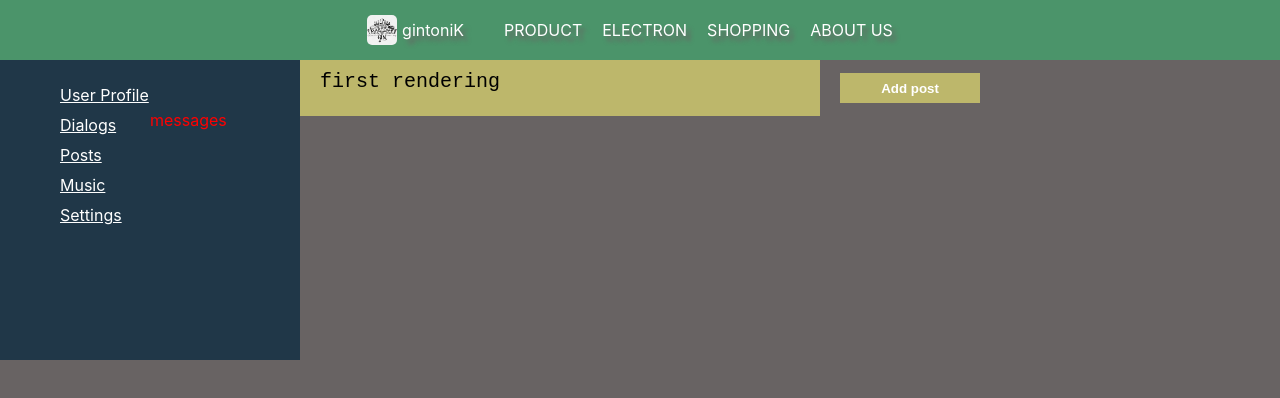
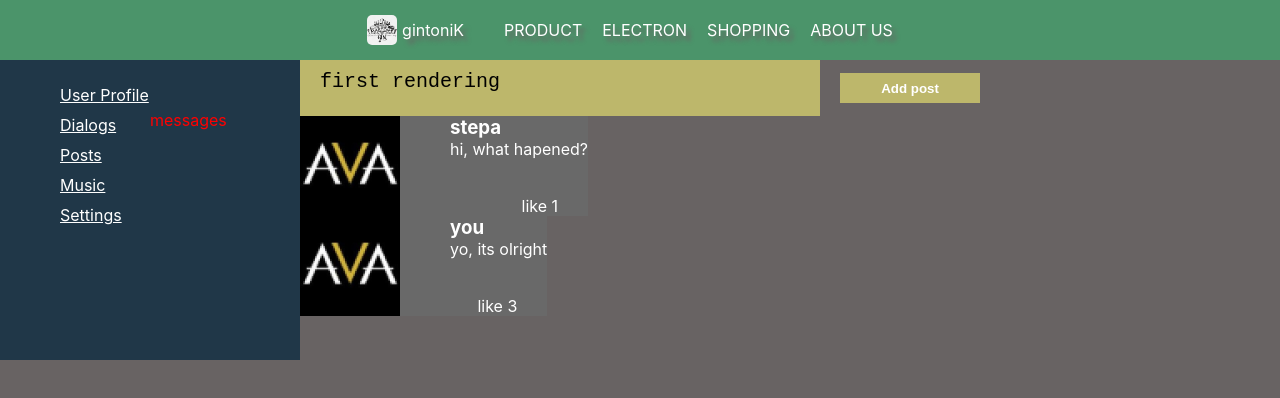
Before and after one commit to pepsif/react-test, a React (Create React App) app: page /posts in a window 1280 px wide. Shown: the top 398 px of the page. Built offline with nearby package versions, Linux system fonts and the light colour scheme.

Commit message:
feat:edit props in Post.jsx

```diff
--- a/src/App.js
+++ b/src/App.js
@@ -5,7 +5,7 @@ import Aside from "./components/Aside/Aside";
 import UserCard from "./components/User card/User card";
 import Dialogs from "./components/Dialogs/Dialogs";
 import Posts from "./components/Posts/Posts";
-import reduxStore from "./redux/redux-store";
+// import reduxStore from "./redux/redux-store";
 
 
 export let App = ( props ) => {
@@ -17,8 +17,8 @@ export let App = ( props ) => {
                 <Aside />
                 <Routes>
                     <Route path="/profile" element={<UserCard/>}/>
-                    <Route path="/dialogs" element={<Dialogs state={props.store.dialogsPage} dispatch={props.dispatch.bind(reduxStore)}/>}/>
-                    <Route path="/posts" element={<Posts state={props.store.postsPage} dispatch={props.dispatch.bind(reduxStore)}/>}/>
+                    <Route path="/dialogs" element={<Dialogs state={props.store.dialogsPage} dispatch={ props.dispatch }/>}/>
+                    <Route path="/posts" element={<Posts postPage={props.store.postsPage} dispatch={props.dispatch}/>}/>
                 </Routes>
             </div>
         )
--- a/src/components/Posts/Post/Post.js
+++ b/src/components/Posts/Post/Post.js
@@ -1,7 +1,7 @@
 import styles from "./Post.module.css"
 import photo from "../../../Images/15.jpg"
 import React from "react"
-// import {addPostActionCreator, updatePostTextActionCreator} from "../../../redux/store";
+// import {addPostActionCreator, updatePostTextActionCreator} from "../../../redux/reduxStore";
 
 
 const Post = (props) => {
@@ -9,19 +9,19 @@ const Post = (props) => {
     const newPostElement = React.createRef();
     const addPostButton = React.createRef();
 
-    // const postsElements = props.state.map(item => {
-    //     // debugger
-    //     return (
-    //         <div className={styles.post_section}>
-    //             <img className={styles.post_photo} src={photo} alt="user photo"></img>
-    //             <div className={styles.user_block}>
-    //                 <h3 className={styles.post_text}>{item.name}</h3>
-    //                 <p className={styles.post_text}>{item.message}</p>
-    //                 <span className={styles.like}>like {item.like}</span>
-    //             </div>
-    //         </div>
-    //     )
-    // })
+    const postsElements = props.postsArr.map(item => {
+        // debugger
+        return (
+            <div className={styles.post_section}>
+                <img className={styles.post_photo} src={photo} alt="user photo"></img>
+                <div className={styles.user_block}>
+                    <h3 className={styles.post_text}>{item.name}</h3>
+                    <p className={styles.post_text}>{item.message}</p>
+                    <span className={styles.like}>like {item.like}</span>
+                </div>
+            </div>
+        )
+    })
 
     const addPost = () => {
         const text = newPostElement.current.value;
@@ -41,7 +41,7 @@ const Post = (props) => {
                           onChange={ onPostChange }  ></textarea>
                 <button className={styles.addButton} ref={addPostButton} onClick={addPost}>Add post</button>
             </div>
-            {/*{postsElements}*/}
+            {postsElements}
         </div>
     )
 }
--- a/src/components/Posts/Post/PostContainer.js
+++ b/src/components/Posts/Post/PostContainer.js
@@ -21,18 +21,18 @@ const PostContainer = (props) => {
     //     )
     // })
 
-    const addPost = ( text ) => {
+    const addPost = (text) => {
         // const text = newPostElement.current.value;
-        props.dispatch( addPostActionCreator( text ) );
+        props.dispatch(addPostActionCreator(text));
 
     }
     const onPostChange = (text) => {
         // const text = newPostElement.current.value;
-        props.dispatch( updatePostTextActionCreator( text ) )
+        props.dispatch(updatePostTextActionCreator(text))
     }
     return (
-      <Post initialPostText={props.state.newPostText} onPostChange={ onPostChange } addPost={ addPost }/>
+        <Post initialPostText={props.postPage.newPostText} onPostChange={ onPostChange } addPost={ addPost } postsArr={props.postPage.posts} />
+
     )
 }
-
 export default PostContainer
--- a/src/components/Posts/Posts.js
+++ b/src/components/Posts/Posts.js
@@ -8,7 +8,7 @@ const Posts = ( props ) => {
         // props   state={props.state.posts} dispatch={props.dispatch} newPostText={props.state.newPostText}
 
       <div className={styles.post_section}>
-          <PostContainer state={props.state} dispatch={props.dispatch} postsElements ={ props.state.posts} />
+          <PostContainer postPage={props.postPage} dispatch={props.dispatch} />
       </div>
  )
 }
--- a/src/index.js
+++ b/src/index.js
@@ -1,6 +1,6 @@
 import React from "react";
 import ReactDOM from "react-dom";
-import store from "./redux/redux-store";
+import reduxStore from "./redux/redux-store";
 import {BrowserRouter} from "react-router-dom";
 import {App} from "./App";
 const root = ReactDOM.createRoot(document.getElementById('root'));
@@ -9,11 +9,11 @@ let rerenderEntireTree = () => {
    // debugger
     root.render(
         <BrowserRouter>
-            <App store={ store.getState() } dispatch={ store.dispatch.bind(store)} />
+            <App store={ reduxStore.getState() } dispatch={ reduxStore.dispatch.bind(reduxStore)} />
         </BrowserRouter>
     )
 }
-// console.log(store.getState())
-rerenderEntireTree( store.getState() )
+// console.log(reduxStore.getState())
+rerenderEntireTree( reduxStore.getState() )
 //
-store.subscribe( rerenderEntireTree )
+reduxStore.subscribe( rerenderEntireTree )
--- a/src/redux/redux-store.js
+++ b/src/redux/redux-store.js
@@ -13,7 +13,7 @@ let reducers = combineReducers({
 
 let store = createStore(reducers, composeWithDevTools(
     applyMiddleware()
-    // other store enhancers if any
+    // other reduxStore enhancers if any
 ));
 // debugger
 export default store
```
